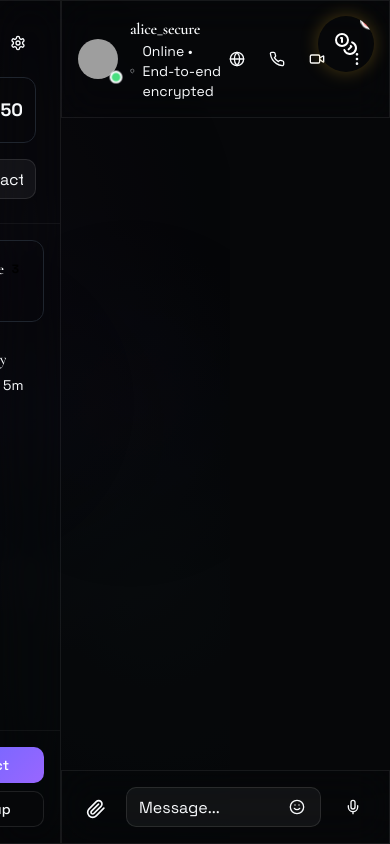
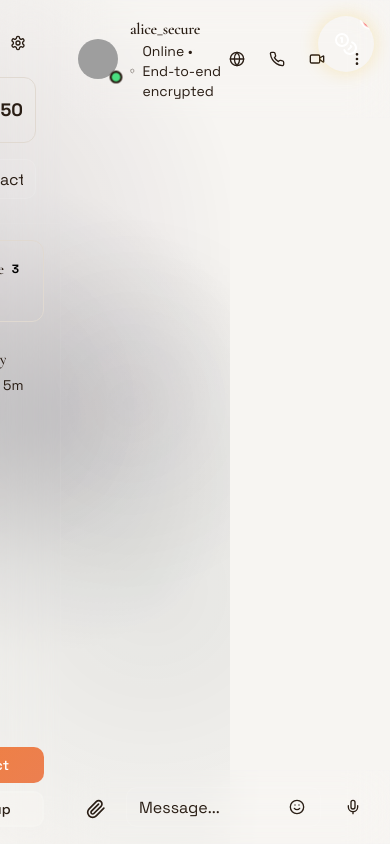
Before and after one commit to Trishul09/verioncorp, a React (Vite) app: page /chat in a window 390 px wide. Built offline with nearby package versions, Linux system fonts and the light colour scheme; grey boxes are pictures that could not be loaded; the HTML template or start-up script is replaced by a standard one.

Commit message:
Refactor: Update page styling and add CEO note

```diff
--- /dev/null
+++ b/src/components/CEONote.tsx
@@ -0,0 +1,173 @@
+import { motion } from "framer-motion";
+import { Card } from "@/components/ui/card";
+
+export const CEONote = () => {
+  return (
+    <section className="py-32 px-4 relative overflow-hidden bg-gradient-to-br from-secondary to-muted">
+      {/* Artistic Background Elements */}
+      <div className="absolute top-0 right-0 w-1/3 h-full bg-gradient-to-bl from-accent/10 to-transparent organic-shape"></div>
+      <div className="absolute bottom-0 left-0 w-2/5 h-2/3 bg-gradient-to-tr from-primary/5 to-transparent organic-shape"></div>
+
+      <div className="container max-w-5xl mx-auto relative z-10">
+        <motion.div
+          initial={{ opacity: 0, y: 30 }}
+          whileInView={{ opacity: 1, y: 0 }}
+          transition={{ duration: 0.8 }}
+          viewport={{ once: true }}
+        >
+          <Card className="glass-morphism shadow-elegant p-12 md:p-16 border-border/30 artistic-border">
+            {/* Decorative Top Line */}
+            <motion.div
+              className="w-24 h-1 bg-gradient-primary rounded-full mb-8"
+              initial={{ scaleX: 0 }}
+              whileInView={{ scaleX: 1 }}
+              transition={{ duration: 1, delay: 0.3 }}
+              viewport={{ once: true }}
+            />
+
+            <div className="space-y-8">
+              {/* CEO Title */}
+              <div className="flex items-center gap-4">
+                <div className="w-12 h-12 rounded-full bg-primary/20 flex items-center justify-center">
+                  <div className="w-8 h-8 rounded-full bg-primary/40"></div>
+                </div>
+                <div>
+                  <h3 className="text-2xl md:text-3xl font-bold text-gradient">A Word from the CEO</h3>
+                  <p className="text-muted-foreground text-sm">Founder & Chief Executive Officer</p>
+                </div>
+              </div>
+
+              {/* CEO Note Content */}
+              <div className="space-y-6 text-lg leading-relaxed text-foreground/90">
+                <p className="drop-cap">
+                  We stand at a crossroads in the evolution of digital society. The current paradigm—where our identities are commodified, our data harvested, and our connections algorithmically manipulated—is fundamentally broken. It erodes the very essence of human autonomy and dignity.
+                </p>
+
+                <p>
+                  Our mission is not merely to build another platform. We are architecting a new foundation for digital existence—one where privacy is paramount, identity is self-sovereign, and connections are authentic. This is deep tech with a human heart; advanced cryptography meeting intuitive design; Web3 principles made accessible to everyone.
+                </p>
+
+                <p>
+                  The road ahead is challenging. We're not just disrupting an industry; we're reimagining the social contract of the digital age. But I believe deeply that technology should empower individuals, not extract from them. That privacy should be a right, not a luxury. That we can build systems that are both technologically sophisticated and beautifully human.
+                </p>
+
+                <p className="font-semibold text-primary">
+                  Join us in building the future we want to see—a future where you truly own your digital life.
+                </p>
+              </div>
+
+              {/* Signature Section */}
+              <div className="mt-12 pt-8 border-t border-border/50">
+                <div className="flex flex-col md:flex-row items-start md:items-end justify-between gap-8">
+                  {/* Artistic Calligraphed Signature */}
+                  <motion.div
+                    className="relative"
+                    initial={{ opacity: 0, x: -20 }}
+                    whileInView={{ opacity: 1, x: 0 }}
+                    transition={{ duration: 0.8, delay: 0.5 }}
+                    viewport={{ once: true }}
+                  >
+                    <svg
+                      width="280"
+                      height="100"
+                      viewBox="0 0 280 100"
+                      fill="none"
+                      xmlns="http://www.w3.org/2000/svg"
+                      className="signature-svg"
+                    >
+                      {/* Artistic calligraphed signature "Manik K. Sangal" */}
+                      <motion.path
+                        d="M10 70 Q 15 40, 25 50 T 40 60 L 45 70 M 50 50 L 50 70 M 55 50 Q 60 48, 65 50 T 75 60 L 75 70 M 80 50 L 80 70 M 85 60 L 95 60 M 100 50 L 100 70 M 105 60 L 115 60 M 125 55 Q 130 50, 135 55 L 140 70 M 145 70 Q 150 60, 155 70"
+                        stroke="url(#signature-gradient)"
+                        strokeWidth="2.5"
+                        strokeLinecap="round"
+                        strokeLinejoin="round"
+                        initial={{ pathLength: 0, opacity: 0 }}
+                        whileInView={{ pathLength: 1, opacity: 1 }}
+                        transition={{ duration: 2, delay: 0.7, ease: "easeInOut" }}
+                        viewport={{ once: true }}
+                        className="signature-path"
+                      />
+                      <motion.path
+                        d="M165 50 L 165 70 Q 170 75, 175 70 M 180 50 Q 185 48, 190 52 T 200 65 L 200 70 M 205 50 L 205 70 M 210 50 Q 220 45, 230 55 T 245 70 M 250 50 L 250 70 Q 255 75, 260 70 M 265 50 L 270 70"
+                        stroke="url(#signature-gradient)"
+                        strokeWidth="2.5"
+                        strokeLinecap="round"
+                        strokeLinejoin="round"
+                        initial={{ pathLength: 0, opacity: 0 }}
+                        whileInView={{ pathLength: 1, opacity: 1 }}
+                        transition={{ duration: 2.5, delay: 1.2, ease: "easeInOut" }}
+                        viewport={{ once: true }}
+                        className="signature-path"
+                      />
+                      {/* Artistic flourish */}
+                      <motion.path
+                        d="M 10 75 Q 140 85, 270 75"
+                        stroke="url(#signature-gradient)"
+                        strokeWidth="1"
+                        strokeLinecap="round"
+                        fill="none"
+                        opacity="0.4"
+                        initial={{ pathLength: 0 }}
+                        whileInView={{ pathLength: 1 }}
+                        transition={{ duration: 1.5, delay: 2, ease: "easeOut" }}
+                        viewport={{ once: true }}
+                      />
+                      <defs>
+                        <linearGradient id="signature-gradient" x1="0%" y1="0%" x2="100%" y2="0%">
+                          <stop offset="0%" stopColor="hsl(24, 88%, 58%)" />
+                          <stop offset="50%" stopColor="hsl(18, 80%, 62%)" />
+                          <stop offset="100%" stopColor="hsl(35, 80%, 62%)" />
+                        </linearGradient>
+                      </defs>
+                    </svg>
+                  </motion.div>
+
+                  {/* Name & Title */}
+                  <motion.div
+                    className="text-right"
+                    initial={{ opacity: 0, x: 20 }}
+                    whileInView={{ opacity: 1, x: 0 }}
+                    transition={{ duration: 0.8, delay: 0.6 }}
+                    viewport={{ once: true }}
+                  >
+                    <p className="text-xl font-bold text-primary">Manik K. Sangal</p>
+                    <p className="text-sm text-muted-foreground">Founder & CEO</p>
+                    <p className="text-xs text-muted-foreground mt-1">Building the Privacy-First Future</p>
+                  </motion.div>
+                </div>
+              </div>
+            </div>
+          </Card>
+        </motion.div>
+      </div>
+
+      {/* Decorative Elements */}
+      <motion.div
+        className="absolute top-1/4 left-1/4 w-3 h-3 rounded-full bg-primary/40"
+        animate={{
+          scale: [1, 1.5, 1],
+          opacity: [0.3, 0.7, 0.3]
+        }}
+        transition={{
+          duration: 3,
+          repeat: Infinity,
+          ease: "easeInOut"
+        }}
+      />
+      <motion.div
+        className="absolute bottom-1/3 right-1/4 w-4 h-4 rounded-full bg-accent/30"
+        animate={{
+          scale: [1, 1.3, 1],
+          opacity: [0.4, 0.8, 0.4]
+        }}
+        transition={{
+          duration: 4,
+          repeat: Infinity,
+          ease: "easeInOut",
+          delay: 1
+        }}
+      />
+    </section>
+  );
+};
--- a/src/components/ui/button.tsx
+++ b/src/components/ui/button.tsx
@@ -11,13 +11,13 @@ const buttonVariants = cva(
       variant: {
         default: "gradient-primary text-primary-foreground hover:shadow-glow transition-smooth",
         destructive: "bg-destructive text-destructive-foreground hover:bg-destructive/90",
-        outline: "border border-input bg-background hover:bg-accent hover:text-accent-foreground",
+        outline: "border-2 border-primary/40 bg-background/50 backdrop-blur-sm text-foreground hover:bg-primary/10 hover:border-primary/60",
         secondary: "glass-morphism hover:bg-secondary/80 hover-glow",
         ghost: "hover:bg-accent hover:text-accent-foreground",
         link: "text-primary underline-offset-4 hover:underline",
-        hero: "gradient-primary text-primary-foreground hover:shadow-glow hover:scale-105 transition-all duration-300",
-        artistic: "relative overflow-hidden bg-gradient-to-r from-accent-warm-gold/20 to-accent-deep-teal/20 text-foreground border border-accent-warm-gold/30 hover:border-accent-warm-gold/60 hover:shadow-glow backdrop-blur-sm transition-all duration-300 hover:scale-105",
-        organic: "organic-shape bg-gradient-to-br from-accent-earth-brown/10 to-accent-muted-lavender/10 text-foreground border border-accent-earth-brown/30 hover:from-accent-earth-brown/20 hover:to-accent-muted-lavender/20 transition-all duration-500 hover:scale-105"
+        hero: "gradient-primary text-primary-foreground hover:shadow-glow hover:scale-105 transition-all duration-300 shadow-warm",
+        artistic: "relative overflow-hidden bg-gradient-to-r from-warm-orange/20 to-warm-gold/20 text-foreground border-2 border-warm-orange/30 hover:border-warm-orange/60 hover:shadow-glow backdrop-blur-sm transition-all duration-300 hover:scale-105",
+        organic: "organic-shape bg-gradient-to-br from-warm-sienna/10 to-accent/10 text-foreground border-2 border-warm-sienna/30 hover:from-warm-sienna/20 hover:to-accent/20 transition-all duration-500 hover:scale-105"
       },
       size: {
         default: "h-10 px-4 py-2",
--- a/src/index.css
+++ b/src/index.css
@@ -6,33 +6,33 @@
 
 @layer base {
   :root {
-    --background: 217 19% 3%;
-    --foreground: 210 40% 98%;
+    --background: 28 25% 96%;
+    --foreground: 25 35% 12%;
 
-    --card: 217 19% 6%;
-    --card-foreground: 210 40% 98%;
+    --card: 30 30% 98%;
+    --card-foreground: 25 35% 12%;
 
-    --popover: 217 19% 6%;
-    --popover-foreground: 210 40% 98%;
+    --popover: 30 30% 98%;
+    --popover-foreground: 25 35% 12%;
 
-    --primary: 230 100% 65%;
-    --primary-foreground: 217 19% 3%;
+    --primary: 24 88% 58%;
+    --primary-foreground: 30 30% 98%;
 
-    --secondary: 217 19% 12%;
-    --secondary-foreground: 210 40% 98%;
+    --secondary: 35 40% 88%;
+    --secondary-foreground: 25 35% 12%;
 
-    --muted: 217 19% 10%;
-    --muted-foreground: 215 20% 65%;
+    --muted: 30 25% 92%;
+    --muted-foreground: 25 20% 45%;
 
-    --accent: 260 100% 70%;
-    --accent-foreground: 217 19% 3%;
+    --accent: 18 80% 62%;
+    --accent-foreground: 30 30% 98%;
 
     --destructive: 0 84% 60%;
-    --destructive-foreground: 210 40% 98%;
+    --destructive-foreground: 30 30% 98%;
 
-    --border: 217 19% 15%;
-    --input: 217 19% 15%;
-    --ring: 230 100% 65%;
+    --border: 30 20% 85%;
+    --input: 30 20% 85%;
+    --ring: 24 88% 58%;
 
     --radius: 0.75rem;
 
@@ -44,25 +44,25 @@
     --earth-terracotta: 12 50% 45%;
 
     /* Enhanced Gradients - Organic & Warm */
-    --gradient-primary: linear-gradient(135deg, hsl(230 100% 65%), hsl(260 100% 70%));
-    --gradient-hero: radial-gradient(ellipse at top, hsl(217 19% 8%) 0%, hsl(217 19% 3%) 60%),
-                     radial-gradient(ellipse at bottom right, hsl(18 60% 12%) 0%, transparent 70%);
-    --gradient-warm-tech: linear-gradient(135deg, hsl(18 60% 18%) 0%, hsl(230 100% 25%) 50%, hsl(260 100% 30%) 100%);
-    --gradient-earth-dark: linear-gradient(135deg, hsl(25 40% 8%) 0%, hsl(217 19% 5%) 100%);
-    --gradient-organic: radial-gradient(ellipse at center, hsl(240 25% 8%) 0%, hsl(220 30% 12%) 50%, hsl(18 40% 8%) 100%);
-    --gradient-artistic: linear-gradient(135deg, hsl(200 30% 12%) 0%, hsl(230 25% 18%) 50%, hsl(40 25% 15%) 100%);
+    --gradient-primary: linear-gradient(135deg, hsl(24 88% 58%), hsl(18 80% 62%));
+    --gradient-hero: radial-gradient(ellipse at top, hsl(28 25% 96%) 0%, hsl(35 30% 92%) 60%),
+                     radial-gradient(ellipse at bottom right, hsl(18 60% 88%) 0%, transparent 70%);
+    --gradient-warm-tech: linear-gradient(135deg, hsl(18 60% 75%) 0%, hsl(24 88% 58%) 50%, hsl(35 80% 62%) 100%);
+    --gradient-earth-dark: linear-gradient(135deg, hsl(25 40% 92%) 0%, hsl(30 35% 95%) 100%);
+    --gradient-organic: radial-gradient(ellipse at center, hsl(35 25% 94%) 0%, hsl(30 30% 90%) 50%, hsl(18 40% 92%) 100%);
+    --gradient-artistic: linear-gradient(135deg, hsl(35 30% 88%) 0%, hsl(28 25% 92%) 50%, hsl(40 25% 90%) 100%);
 
     /* Warm overlay gradients */
-    --gradient-warm-overlay: linear-gradient(135deg, hsl(18 60% 62% / 0.1) 0%, transparent 50%, hsl(260 100% 70% / 0.1) 100%);
-    --gradient-spotlight: radial-gradient(circle at 30% 40%, hsl(40 70% 68% / 0.15) 0%, transparent 60%);
+    --gradient-warm-overlay: linear-gradient(135deg, hsl(18 60% 62% / 0.2) 0%, transparent 50%, hsl(35 80% 70% / 0.2) 100%);
+    --gradient-spotlight: radial-gradient(circle at 30% 40%, hsl(40 70% 68% / 0.25) 0%, transparent 60%);
 
     /* Professional Tech Themes (Enhanced) */
-    --theme-steel: linear-gradient(135deg, hsl(210 15% 8%) 0%, hsl(215 20% 12%) 100%);
-    --theme-carbon: linear-gradient(135deg, hsl(225 12% 6%) 0%, hsl(230 18% 10%) 100%);
-    --theme-quantum: linear-gradient(135deg, hsl(195 25% 8%) 0%, hsl(200 30% 12%) 100%);
-    --theme-matrix: linear-gradient(135deg, hsl(165 20% 8%) 0%, hsl(170 25% 12%) 100%);
-    --theme-neural: linear-gradient(135deg, hsl(45 15% 8%) 0%, hsl(50 20% 12%) 100%);
-    --theme-crypto: linear-gradient(135deg, hsl(270 18% 8%) 0%, hsl(275 22% 12%) 100%);
+    --theme-steel: linear-gradient(135deg, hsl(30 20% 92%) 0%, hsl(35 25% 88%) 100%);
+    --theme-carbon: linear-gradient(135deg, hsl(28 22% 94%) 0%, hsl(32 28% 90%) 100%);
+    --theme-quantum: linear-gradient(135deg, hsl(35 25% 92%) 0%, hsl(40 30% 88%) 100%);
+    --theme-matrix: linear-gradient(135deg, hsl(25 20% 92%) 0%, hsl(30 25% 88%) 100%);
+    --theme-neural: linear-gradient(135deg, hsl(45 25% 92%) 0%, hsl(50 30% 88%) 100%);
+    --theme-crypto: linear-gradient(135deg, hsl(20 28% 92%) 0%, hsl(25 32% 88%) 100%);
 
     /* Accent Colors - Artistic & Professional */
     --accent-steel: hsl(210 25% 35%);
@@ -77,11 +77,11 @@
     --accent-muted-lavender: hsl(260 30% 60%);
 
     /* Enhanced Shadow System */
-    --shadow-glow: 0 0 40px hsl(230 100% 65% / 0.15);
-    --shadow-card: 0 8px 32px hsl(217 19% 3% / 0.5);
-    --shadow-elegant: 0 20px 60px hsl(217 19% 3% / 0.35);
-    --shadow-warm: 0 12px 48px hsl(18 60% 22% / 0.25);
-    --shadow-organic: 0 16px 56px hsl(240 30% 6% / 0.4), 0 0 80px hsl(18 50% 40% / 0.1);
+    --shadow-glow: 0 0 40px hsl(24 88% 58% / 0.25);
+    --shadow-card: 0 8px 32px hsl(25 35% 12% / 0.15);
+    --shadow-elegant: 0 20px 60px hsl(25 35% 12% / 0.12);
+    --shadow-warm: 0 12px 48px hsl(18 60% 55% / 0.20);
+    --shadow-organic: 0 16px 56px hsl(25 30% 60% / 0.15), 0 0 80px hsl(18 50% 60% / 0.12);
 
     /* Smooth Organic Transitions */
     --transition-smooth: all 0.4s cubic-bezier(0.4, 0, 0.2, 1);
@@ -90,14 +90,14 @@
     --transition-elegant: all 0.5s cubic-bezier(0.25, 0.46, 0.45, 0.94);
 
     /* Glass Effects */
-    --glass-bg: hsl(217 19% 6% / 0.7);
-    --glass-border: hsl(210 40% 98% / 0.1);
-    --glass-warm: hsl(25 40% 15% / 0.6);
+    --glass-bg: hsl(30 25% 98% / 0.8);
+    --glass-border: hsl(25 35% 12% / 0.15);
+    --glass-warm: hsl(25 40% 92% / 0.7);
 
     /* Network Effects */
-    --network-primary: hsl(230 100% 65% / 0.5);
-    --network-secondary: hsl(260 100% 70% / 0.35);
-    --network-warm: hsl(40 70% 68% / 0.3);
+    --network-primary: hsl(24 88% 58% / 0.5);
+    --network-secondary: hsl(18 80% 62% / 0.35);
+    --network-warm: hsl(40 70% 68% / 0.4);
 
     --sidebar-background: 0 0% 98%;
     --sidebar-foreground: 240 5.3% 26.1%;
--- a/src/pages/Index.tsx
+++ b/src/pages/Index.tsx
@@ -4,6 +4,7 @@ import { ArchitectureSection } from "@/components/ArchitectureSection";
 import { FeaturesSection } from "@/components/FeaturesSection";
 import { ComparisonSection } from "@/components/ComparisonSection";
 import { WaitlistSection } from "@/components/WaitlistSection";
+import { CEONote } from "@/components/CEONote";
 import { Footer } from "@/components/Footer";
 import { CursorFollower } from "@/components/CursorFollower";
 import { ScrollNavigation } from "@/components/ScrollNavigation";
@@ -57,6 +58,8 @@ const Index = () => {
           <DataStream isVisible={true} theme="neural" />
         </SectionTheme>
 
+        <CEONote />
+
         <Footer />
       </div>
     </>
```
